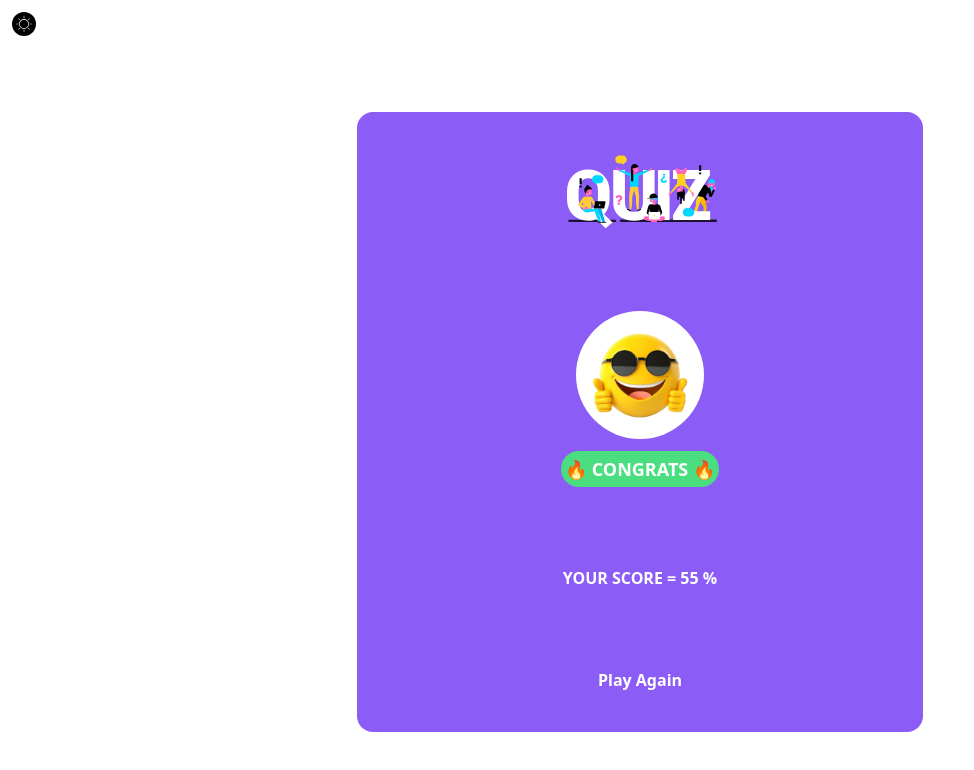
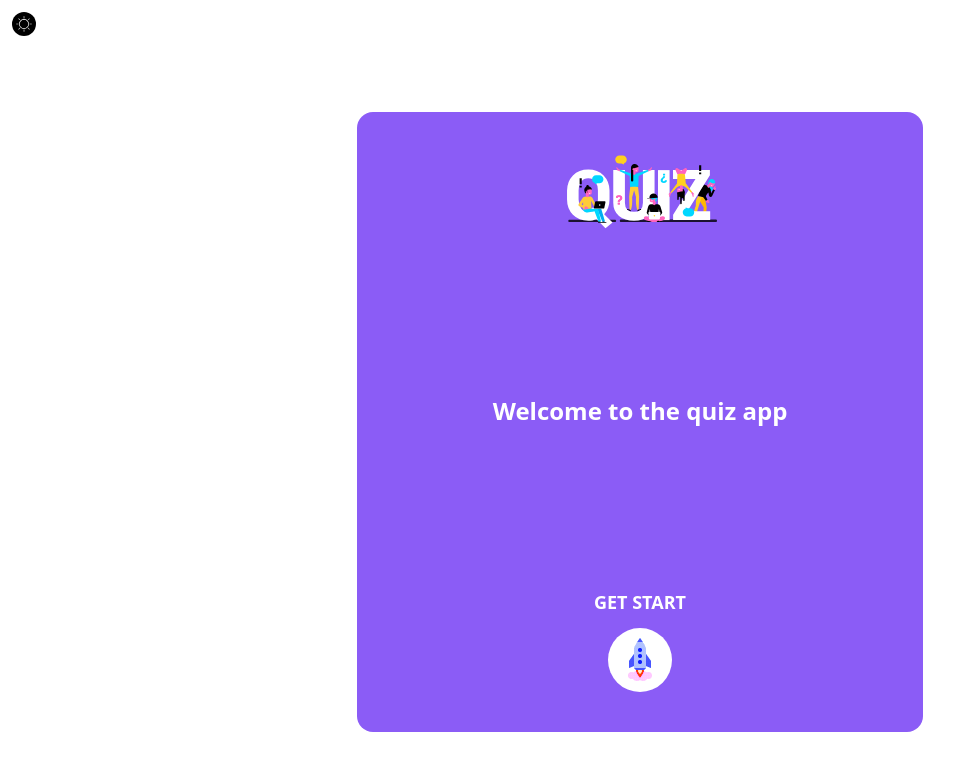
Before and after one commit to SurenAND/quiz-web-app, a React (Vite) app: page / in a window 1280 px wide. Shown: the top 770 px of the page, without its empty margins (0-974 px from the left). Built offline with nearby package versions, Linux system fonts and the light colour scheme.

Commit message:
feat: Create FormContext

```diff
--- a/src/components/layout/main-section/MainSection.tsx
+++ b/src/components/layout/main-section/MainSection.tsx
@@ -1,17 +1,22 @@
-// import SetupPage from "../../../pages/setup-page/SetupPage";
-// import StartPage from "../../../pages/start-page/StartPage";
-// import Main from "../../../pages/main-page/Main";
+import SetupPage from "../../../pages/setup-page/SetupPage";
+import StartPage from "../../../pages/start-page/StartPage";
+import Main from "../../../pages/main-page/Main";
 import ResultPage from "../../../pages/result-page/ResultPage";
+import { useFormContext } from "../../../context/FormContext";
 
-type Props = {};
-
-const MainSection = ({}: Props) => {
+const MainSection = () => {
+  const { formState }: any = useFormContext();
   return (
     <>
-      {/* <StartPage /> */}
-      {/* <SetupPage /> */}
-      {/* <Main /> */}
-      <ResultPage />
+      {formState.page === 0 ? (
+        <StartPage />
+      ) : formState.page === 1 ? (
+        <SetupPage />
+      ) : formState.page === 2 ? (
+        <Main />
+      ) : formState.page === 3 ? (
+        <ResultPage />
+      ) : null}
     </>
   );
 };
--- /dev/null
+++ b/src/context/FormContext.tsx
@@ -0,0 +1,47 @@
+import { ReactNode, createContext, useContext, useReducer } from "react";
+import { QuizActionTypesEnum } from "../types/types";
+
+// initial form state
+const initialFormState = {
+  page: 0,
+  currentPage: "start",
+  quizData: [],
+  currentQuestionIndex: 0,
+  score: 0,
+};
+
+// formReducer
+const formReducer = (state: any, action: any) => {
+  switch (action.type) {
+    case QuizActionTypesEnum.SET_CURRENT_PAGE:
+      return { ...state, currentPage: action.payload };
+    case QuizActionTypesEnum.SET_QUIZ_DATA:
+      return { ...state, quizData: action.payload };
+    case QuizActionTypesEnum.INCREMENT_SCORE:
+      return { ...state, score: state.score + 1 };
+    case QuizActionTypesEnum.NEXT_QUESTION:
+      return { ...state, currentQuestionIndex: state.currentQuestionIndex + 1 };
+    case QuizActionTypesEnum.CHANGE_PAGE:
+      return { ...state, page: action.payload.page };
+
+    default:
+      break;
+  }
+};
+
+// Form Context
+const FormContext = createContext({});
+
+// custom hook to use FormContext
+export const useFormContext = () => useContext(FormContext);
+
+//  FormContext Provider
+export const FormProvider = ({ children }: { children: ReactNode }) => {
+  const [formState, formDispatch] = useReducer(formReducer, initialFormState);
+
+  return (
+    <FormContext.Provider value={{ formState, formDispatch }}>
+      {children}
+    </FormContext.Provider>
+  );
+};
--- a/src/main.tsx
+++ b/src/main.tsx
@@ -1,10 +1,13 @@
-import React from 'react'
-import ReactDOM from 'react-dom/client'
-import App from './App.tsx'
-import './index.css'
+import React from "react";
+import ReactDOM from "react-dom/client";
+import App from "./App.tsx";
+import "./index.css";
+import { FormProvider } from "./context/FormContext.tsx";
 
-ReactDOM.createRoot(document.getElementById('root')!).render(
+ReactDOM.createRoot(document.getElementById("root")!).render(
   <React.StrictMode>
-    <App />
-  </React.StrictMode>,
-)
+    <FormProvider>
+      <App />
+    </FormProvider>
+  </React.StrictMode>
+);
--- /dev/null
+++ b/src/types/types.ts
@@ -0,0 +1,7 @@
+export enum QuizActionTypesEnum {
+  SET_CURRENT_PAGE = "SET_CURRENT_PAGE",
+  SET_QUIZ_DATA = "SET_QUIZ_DATA",
+  INCREMENT_SCORE = "INCREMENT_SCORE",
+  NEXT_QUESTION = "NEXT_QUESTION",
+  CHANGE_PAGE = "CHANGE_PAGE",
+}
```
